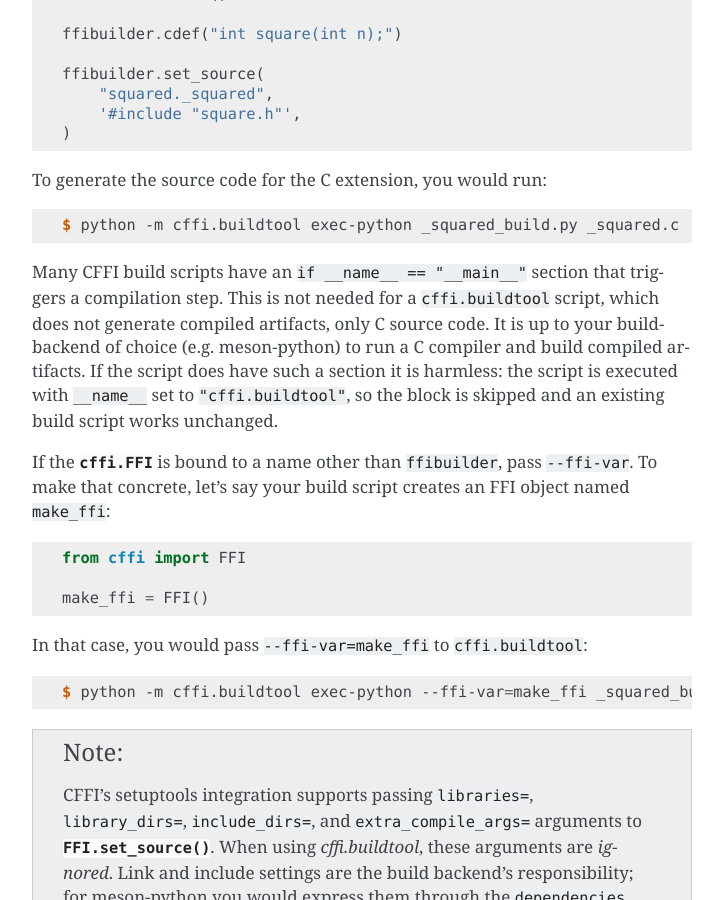
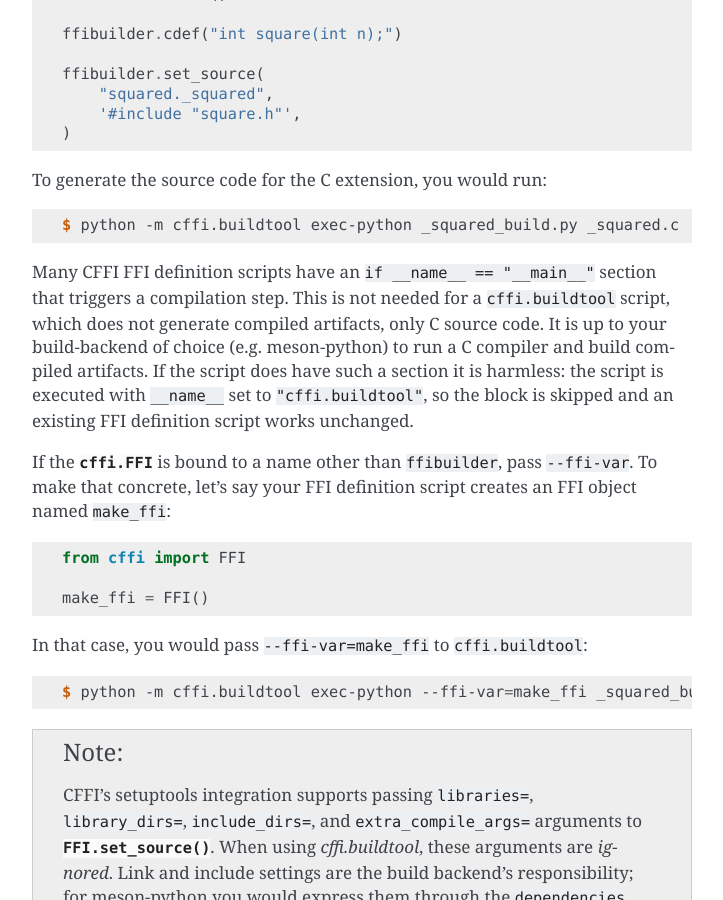
Before and after one commit to python-cffi/cffi, a Sphinx documentation site: the page built from doc/source/buildtool.rst, in a window 1280 px wide and 900 px high, scrolled down 1462 px. Shown: the whole window, without its empty margins (388-1111 px from the left). Built offline with Sphinx 7.4.7, drawn with Linux system fonts in a browser that asks for light colours.

Commit message:
stop referring to 'build scripts'

```diff
--- a/doc/source/buildtool.rst
+++ b/doc/source/buildtool.rst
@@ -75,18 +75,18 @@ To generate the source code for the C extension, you would run:
 
     $ python -m cffi.buildtool exec-python _squared_build.py _squared.c
 
-Many CFFI build scripts have an ``if __name__ == "__main__"`` section
+Many CFFI FFI definition scripts have an ``if __name__ == "__main__"`` section
 that triggers a compilation step. This is not needed for a
 ``cffi.buildtool`` script, which does not generate compiled artifacts,
 only C source code. It is up to your build-backend of choice
 (e.g. meson-python) to run a C compiler and build compiled artifacts.
 If the script does have such a section it is harmless: the script is
 executed with ``__name__`` set to ``"cffi.buildtool"``, so the block is
-skipped and an existing build script works unchanged.
+skipped and an existing FFI definition script works unchanged.
 
 If the :class:`cffi.FFI` is bound to a name other than ``ffibuilder``, pass
-``--ffi-var``. To make that concrete, let's say your build script creates an FFI
-object named ``make_ffi``::
+``--ffi-var``. To make that concrete, let's say your FFI definition script
+creates an FFI object named ``make_ffi``::
 
     from cffi import FFI
 
```
